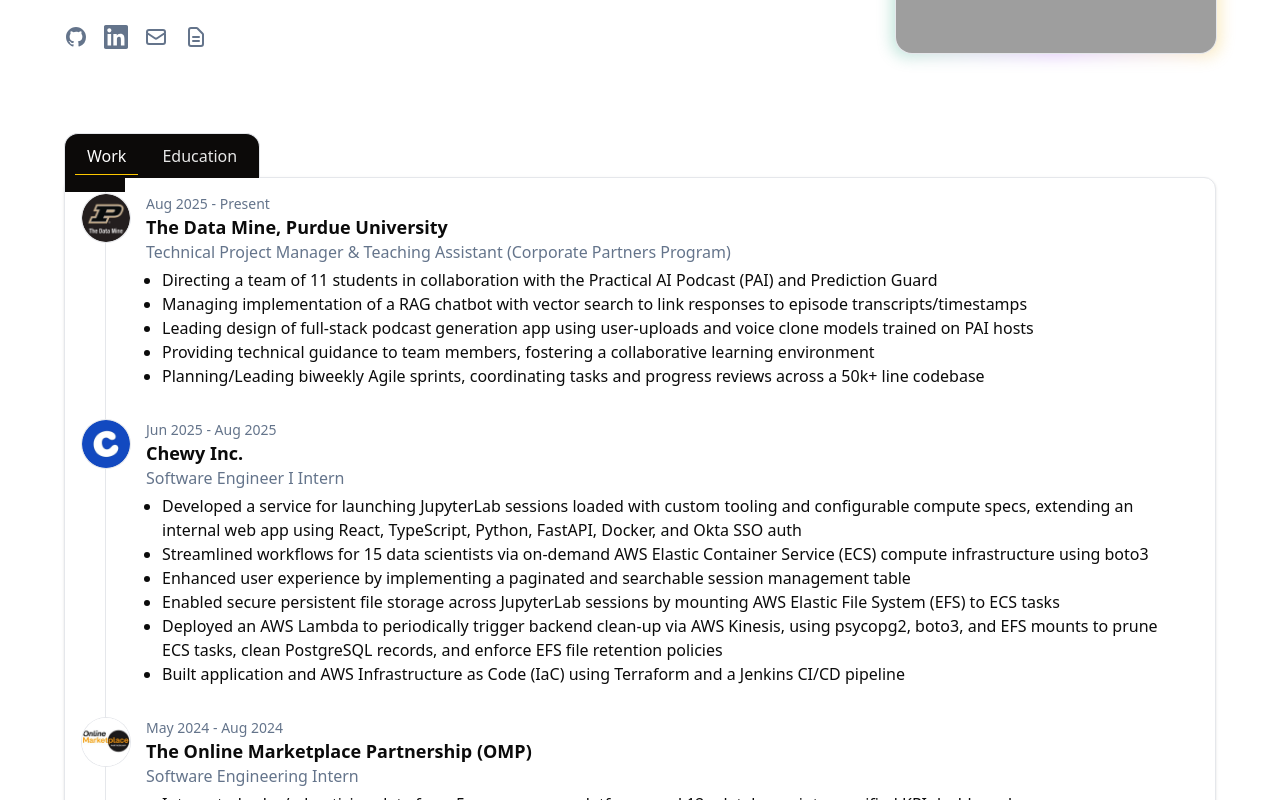
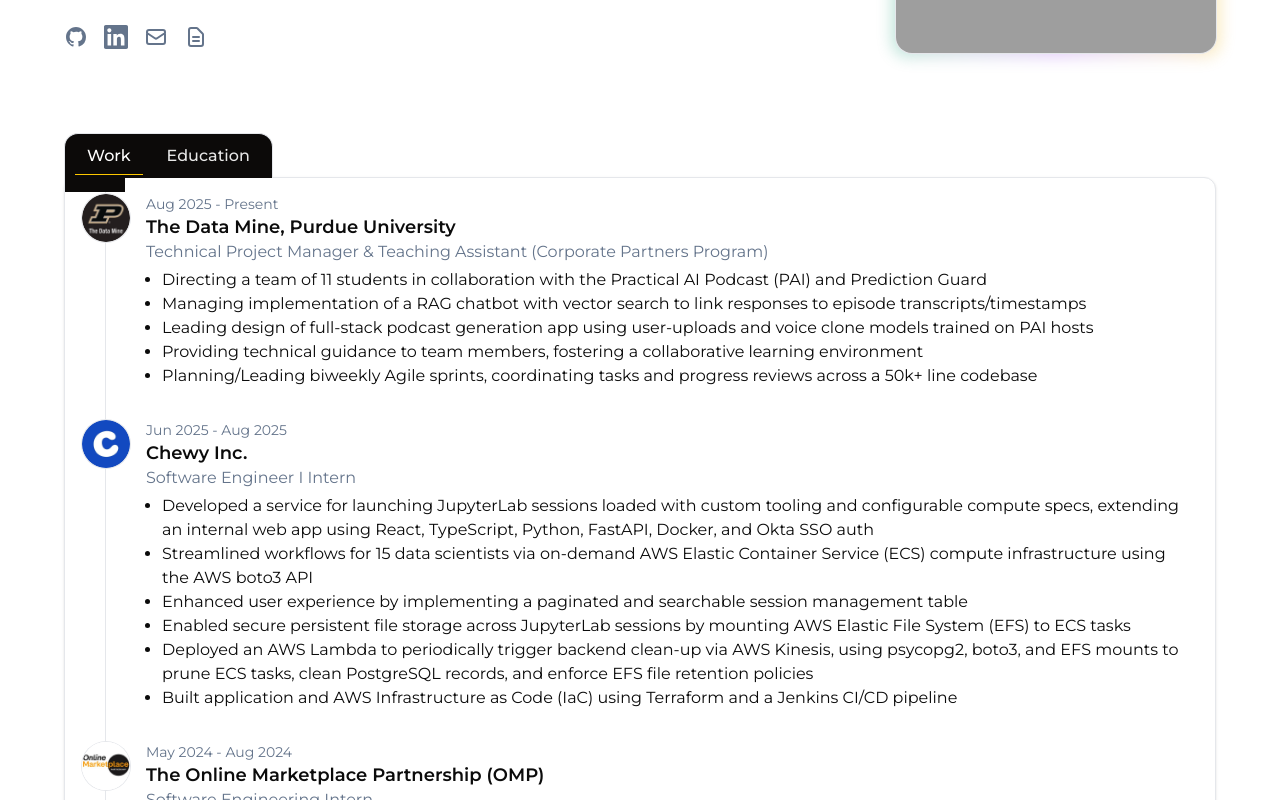
Before and after one commit to sdewhitt/portfolio, a Next.js app: page / in a window 1280 px wide. Shown: the part 440-1240 px from the top of the page. Built offline with nearby package versions, Linux system fonts and the light colour scheme; grey boxes are pictures that could not be loaded.

Commit message:
font change, resume update, rewording

```diff
--- a/app/data/career.json
+++ b/app/data/career.json
@@ -23,7 +23,7 @@
       "end": "Aug 2025",
       "description": [
         "Developed a service for launching JupyterLab sessions loaded with custom tooling and configurable compute specs, extending an internal web app using React, TypeScript, Python, FastAPI, Docker, and Okta SSO auth",
-        "Streamlined workflows for 15 data scientists via on-demand AWS Elastic Container Service (ECS) compute infrastructure using boto3",
+        "Streamlined workflows for 15 data scientists via on-demand AWS Elastic Container Service (ECS) compute infrastructure using the AWS boto3 API",
         "Enhanced user experience by implementing a paginated and searchable session management table",
         "Enabled secure persistent file storage across JupyterLab sessions by mounting AWS Elastic File System (EFS) to ECS tasks",
         "Deployed an AWS Lambda to periodically trigger backend clean-up via AWS Kinesis, using psycopg2, boto3, and EFS mounts to prune ECS tasks, clean PostgreSQL records, and enforce EFS file retention policies",
--- a/app/globals.css
+++ b/app/globals.css
@@ -110,6 +110,18 @@
     "Segoe UI", Roboto, "Helvetica Neue", Arial);
   -webkit-font-smoothing: antialiased;
   -moz-osx-font-smoothing: grayscale;
+}
+
+/* Ensure Tailwind's font-sans utility also uses the configured variable */
+.font-sans {
+  font-family: var(--font-geist-sans, ui-sans-serif, system-ui, -apple-system,
+    "Segoe UI", Roboto, "Helvetica Neue", Arial) !important;
+}
+
+/* Keep monospace utility semantic; if --font-geist-mono is set it will be used, otherwise fallback to system monospace */
+.font-mono {
+  font-family: var(--font-geist-mono, ui-monospace, SFMono-Regular, Menlo,
+    Monaco, Consolas, "Liberation Mono", "Courier New", monospace) !important;
 }
 
 /* Small helper utilities for consistent spacing and rounded corners */
--- a/app/layout.tsx
+++ b/app/layout.tsx
@@ -1,23 +1,26 @@
 import type { Metadata } from "next";
-import { Geist, Geist_Mono } from "next/font/google";
+import { Montserrat } from "next/font/google";
 import "./globals.css";
 import Header from "./components/Header";
 import Footer from "./components/Footer";
 
-const geistSans = Geist({
+// Use Montserrat for both the primary and mono font variables so existing CSS keeps working
+const montserratSans = Montserrat({
   variable: "--font-geist-sans",
   subsets: ["latin"],
+  weight: ["300", "400", "500", "600", "700", "800", "900"],
 });
 
-const geistMono = Geist_Mono({
+const montserratMono = Montserrat({
   variable: "--font-geist-mono",
   subsets: ["latin"],
+  weight: ["300", "400", "500", "600", "700", "800", "900"],
 });
 
 export const metadata: Metadata = {
-  title: "Seth DeWhitt — Software Engineer",
+  title: "Seth DeWhitt",
   description:
-    "Portfolio of Seth DeWhitt — software engineer, frontend & full-stack projects, and contact info.",
+    "Portfolio of Seth DeWhitt — software engineer, full-stack projects, and contact info.",
 };
 
 export default function RootLayout({
@@ -28,7 +31,7 @@
   return (
     <html lang="en">
       <body
-        className={`${geistSans.variable} ${geistMono.variable} antialiased`}
+        className={`${montserratSans.variable} ${montserratMono.variable} antialiased`}
       >
         <div className="min-h-screen flex flex-col bg-background text-foreground">
           <Header />
--- a/app/page.tsx
+++ b/app/page.tsx
@@ -122,6 +122,9 @@
                     where I pioneered a powerful, yet scalable service to provide data scientists with development environments loaded with custom tooling and essential libraries,
                     reducing expenses spent on dry-running optimization/machine learning models on AWS during the development process.
                   </p>
+                  <p>
+                    For more Q&A, start a <a href="/chat" className="text-foreground font-medium hover:underline">chat</a> or <a href="mailto:sethjtdewhitt@gmail.com" className="text-foreground font-medium hover:underline">contact</a> me!
+                  </p>
                 </div>
               </section>
             </div>
```
Also changed, not shown: 1 other file (tests, documents, lock files or other folders).
